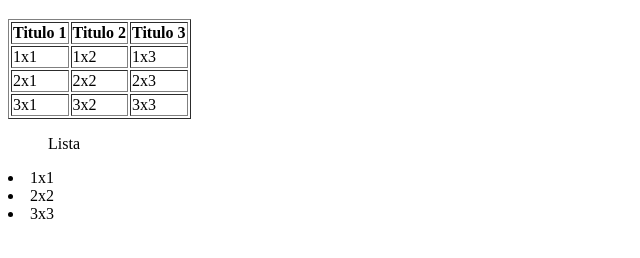
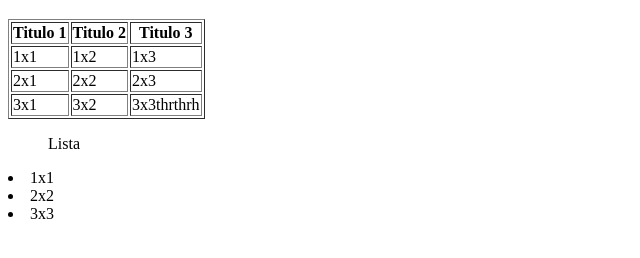
Before and after one commit to miguelartur/Curso-HTML, a plain HTML site: page index.html in a window 1280 px wide. Shown: the part 110-368 px from the top of the page, without its empty margins (0-640 px from the left). Drawn offline with Linux system fonts and the light colour scheme.

Commit message:
Update index.html

```diff
--- a/index.html
+++ b/index.html
@@ -28,7 +28,7 @@
         <tr>
             <td>3x1</td>
             <td>3x2</td>
-            <td>3x3</td>
+            <td>3x3thrthrh</td>
         </tr>
     </table>
     <ol>Lista</ol>
```
